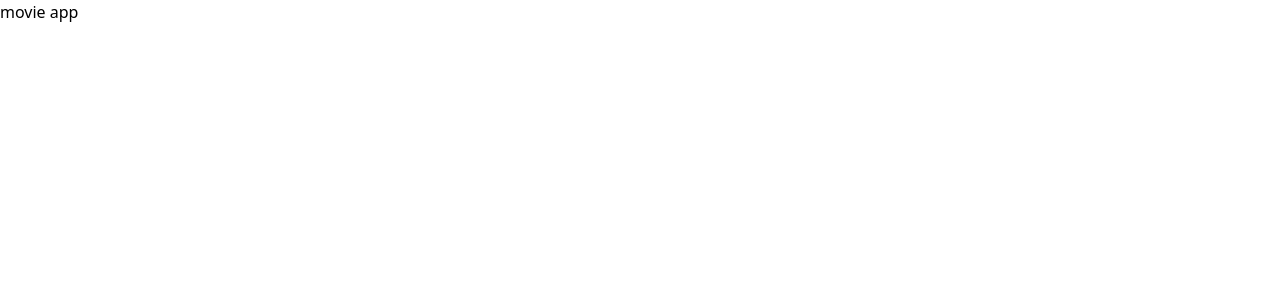
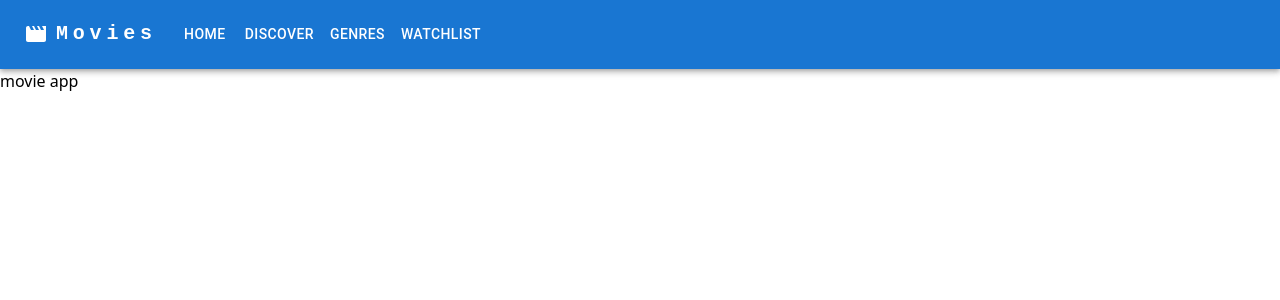
Before and after one commit to aliseyedi01/Next.js-Movie-App, a Next.js app: page / in a window 1280 px wide. Shown: the top 300 px of the page. Built offline with nearby package versions, Linux system fonts and the light colour scheme.

Commit message:
feat ( header ) : add header component

```diff
--- /dev/null
+++ b/component/Header/Header.tsx
@@ -0,0 +1,132 @@
+import * as React from "react";
+import AppBar from "@mui/material/AppBar";
+import Box from "@mui/material/Box";
+import Toolbar from "@mui/material/Toolbar";
+import IconButton from "@mui/material/IconButton";
+import Typography from "@mui/material/Typography";
+import Menu from "@mui/material/Menu";
+import MenuIcon from "@mui/icons-material/Menu";
+import Container from "@mui/material/Container";
+import Avatar from "@mui/material/Avatar";
+import Button from "@mui/material/Button";
+import Tooltip from "@mui/material/Tooltip";
+import MenuItem from "@mui/material/MenuItem";
+import MovieIcon from "@mui/icons-material/Movie";
+
+const pages = ["Home", "Discover", "Genres", "WatchList"];
+const settings = ["Profile", "Account", "Dashboard", "Logout"];
+
+function ResponsiveAppBar() {
+  const [anchorElNav, setAnchorElNav] = React.useState<null | HTMLElement>(null);
+  const [anchorElUser, setAnchorElUser] = React.useState<null | HTMLElement>(null);
+
+  const handleOpenNavMenu = (event: React.MouseEvent<HTMLElement>) => {
+    setAnchorElNav(event.currentTarget);
+  };
+  const handleOpenUserMenu = (event: React.MouseEvent<HTMLElement>) => {
+    setAnchorElUser(event.currentTarget);
+  };
+
+  const handleCloseNavMenu = () => {
+    setAnchorElNav(null);
+  };
+
+  const handleCloseUserMenu = () => {
+    setAnchorElUser(null);
+  };
+
+  return (
+    <AppBar position="static">
+      <Container maxWidth="xl">
+        <Toolbar disableGutters>
+          <MovieIcon sx={{ display: { xs: "none", md: "flex" }, mr: 1 }} />
+          <Typography
+            variant="h6"
+            noWrap
+            component="a"
+            href="/"
+            sx={{
+              mr: 2,
+              display: { xs: "none", md: "flex" },
+              fontFamily: "monospace",
+              fontWeight: 700,
+              letterSpacing: ".3rem",
+              color: "inherit",
+              textDecoration: "none",
+            }}
+          >
+            Movies
+          </Typography>
+
+          <Box sx={{ flexGrow: 1, display: { xs: "flex", md: "none" } }}>
+            <IconButton
+              size="large"
+              aria-label="account of current user"
+              aria-controls="menu-appbar"
+              aria-haspopup="true"
+              onClick={handleOpenNavMenu}
+              color="inherit"
+            >
+              <MenuIcon />
+            </IconButton>
+            <Menu
+              id="menu-appbar"
+              anchorEl={anchorElNav}
+              anchorOrigin={{
+                vertical: "bottom",
+                horizontal: "left",
+              }}
+              keepMounted
+              transformOrigin={{
+                vertical: "top",
+                horizontal: "left",
+              }}
+              open={Boolean(anchorElNav)}
+              onClose={handleCloseNavMenu}
+              sx={{
+                display: { xs: "block", md: "none" },
+              }}
+            >
+              {pages.map((page) => (
+                <MenuItem key={page} onClick={handleCloseNavMenu}>
+                  <Typography textAlign="center">{page}</Typography>
+                </MenuItem>
+              ))}
+            </Menu>
+          </Box>
+          <MovieIcon sx={{ display: { xs: "flex", md: "none" }, mr: 1 }} />
+          <Typography
+            variant="h5"
+            noWrap
+            component="a"
+            href=""
+            sx={{
+              mr: 2,
+              display: { xs: "flex", md: "none" },
+              flexGrow: 1,
+              fontFamily: "monospace",
+              fontWeight: 700,
+              letterSpacing: ".3rem",
+              color: "inherit",
+              textDecoration: "none",
+            }}
+          >
+            LOGO
+          </Typography>
+          <Box sx={{ flexGrow: 1, display: { xs: "none", md: "flex" } }}>
+            {pages.map((page) => (
+              <Button
+                key={page}
+                onClick={handleCloseNavMenu}
+                sx={{ my: 2, color: "white", display: "block" }}
+              >
+                {page}
+              </Button>
+            ))}
+          </Box>
+        </Toolbar>
+      </Container>
+    </AppBar>
+  );
+}
+export default ResponsiveAppBar;
--- a/pages/_app.tsx
+++ b/pages/_app.tsx
@@ -1,6 +1,12 @@
-import '@/styles/globals.css'
-import type { AppProps } from 'next/app'
+import ResponsiveAppBar from "@/component/Header/Header";
+import "@/styles/globals.css";
+import type { AppProps } from "next/app";
 
 export default function App({ Component, pageProps }: AppProps) {
-  return <Component {...pageProps} />
+  return (
+    <div>
+      <ResponsiveAppBar />
+      <Component {...pageProps} />
+    </div>
+  );
 }
```
